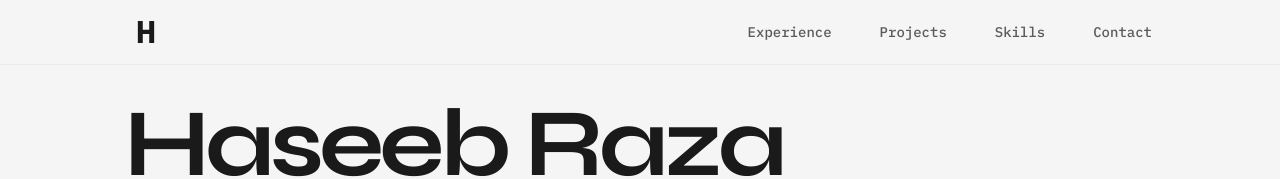
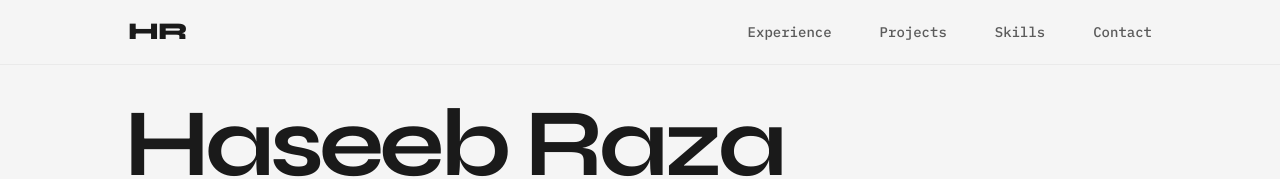
Before and after one commit to haseebraza715/personal-portfolio, a website built with Vite: page index.html in a window 1280 px wide. Shown: the top 179 px of the page. Built offline with nearby package versions, Linux system fonts and the light colour scheme.

Commit message:
style: revert navbar logo to text with extra bold weight

```diff
--- a/index.html
+++ b/index.html
@@ -36,7 +36,7 @@
   <link rel="preconnect" href="https://fonts.googleapis.com">
   <link rel="preconnect" href="https://fonts.gstatic.com" crossorigin>
   <link
-    href="https://fonts.googleapis.com/css2?family=Syne:wght@400;500;600;700&family=IBM+Plex+Mono:wght@300;400;500&display=swap"
+    href="https://fonts.googleapis.com/css2?family=Syne:wght@400;500;600;700;800&family=IBM+Plex+Mono:wght@300;400;500&display=swap"
     rel="stylesheet">
 
   <!-- Favicon -->
--- a/src/components/Navbar.ts
+++ b/src/components/Navbar.ts
@@ -13,10 +13,8 @@ export function createNavbar(): HTMLElement {
 
       <!-- Logo / Brand -->
       <!-- Logo / Brand -->
-      <a href="#identity" class="nav-brand text-text hover:text-accent transition-colors duration-200 z-[1002] relative flex items-center" aria-label="Home">
-        <svg viewBox="0 0 512 512" class="w-8 h-8 md:w-9 md:h-9" fill="currentColor">
-          <path d="M140 100H210V225H302V100H372V412H302V285H210V412H140V100Z" />
-        </svg>
+      <a href="#identity" class="nav-brand font-header text-2xl font-extrabold tracking-tight text-text hover:text-accent transition-colors duration-200 z-[1002] relative" aria-label="Home">
+        HR
       </a>
 
       <!-- Desktop Menu (Hidden on Mobile) -->
```
